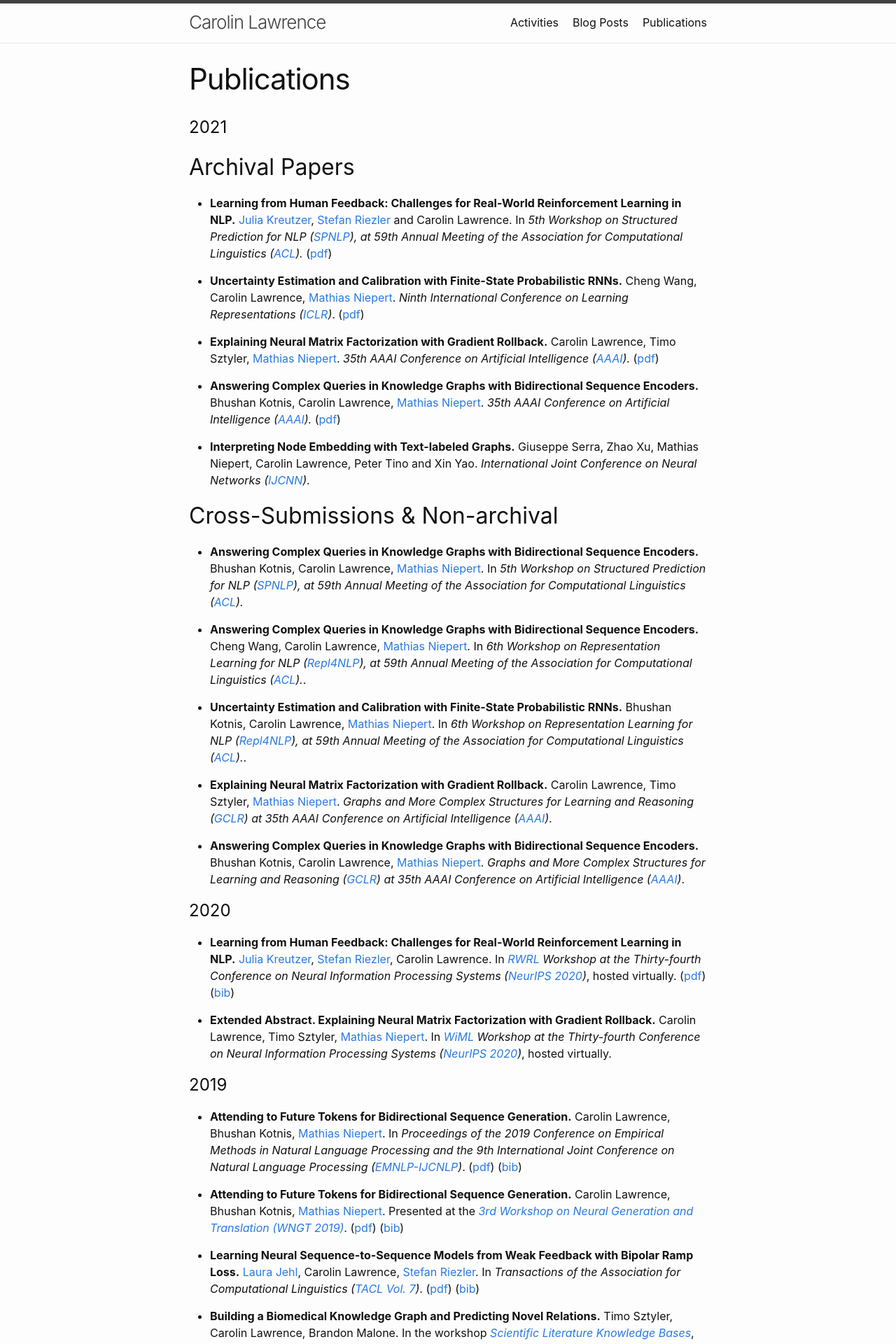
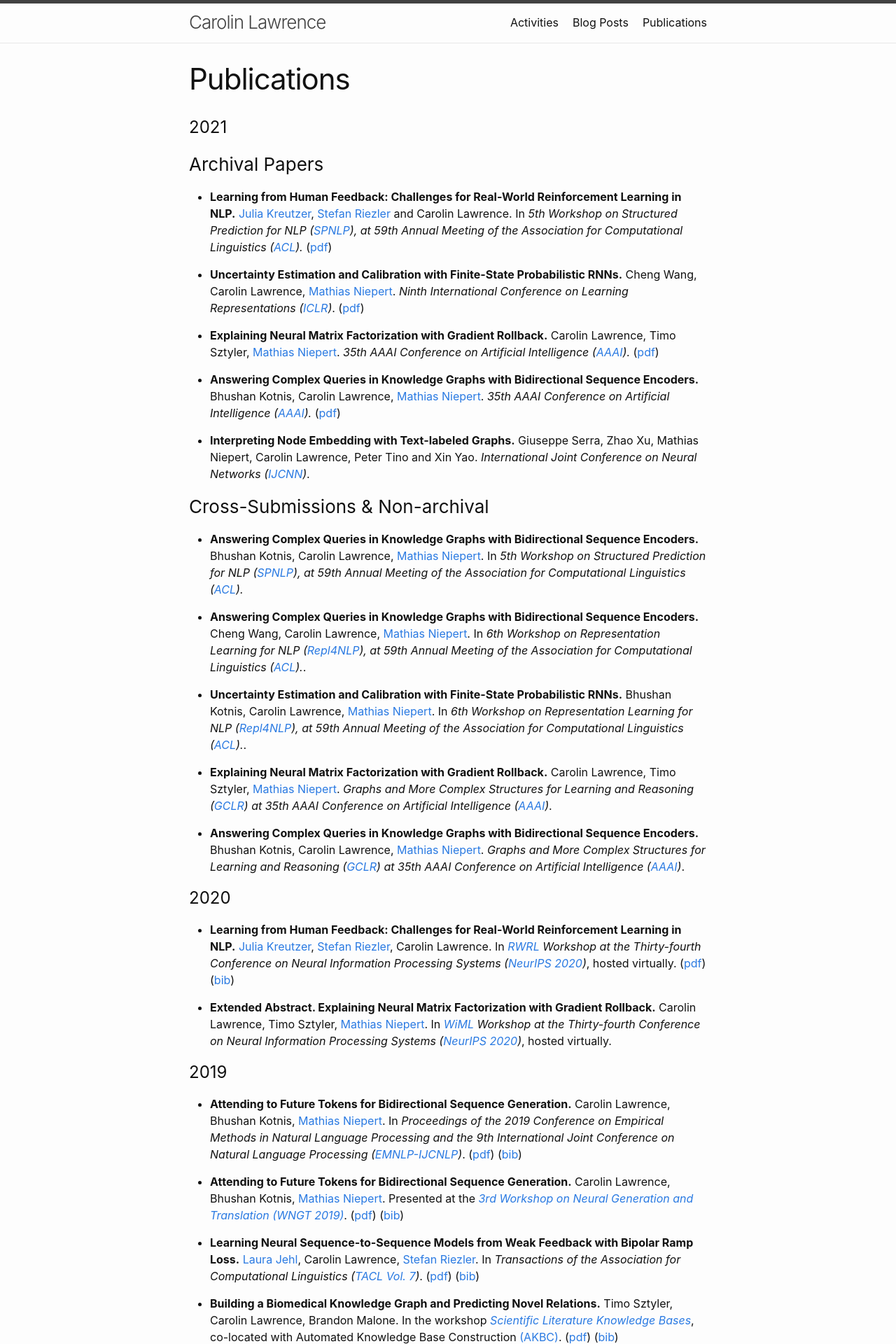
Before and after one commit to carolinlawrence/carolinlawrence.github.io, a Jekyll site: the page built from publications.markdown, in a window 1280 px wide. Shown: the top 1920 px of the page at 70% size. Built offline with Jekyll 4.4.1, drawn with Linux system fonts in a browser that asks for light colours.

```diff
--- a/publications.markdown
+++ b/publications.markdown
@@ -5,7 +5,7 @@ layout: page
 ---
 
 # 2021
-## Archival Papers
+### Archival Papers
 <ul>
 <p><li><b>Learning from Human Feedback: Challenges for Real-World Reinforcement Learning in NLP.</b> <a href="https://research.google/people/JuliaKreutzer/">Julia Kreutzer</a>, <a href='http://www.cl.uni-heidelberg.de/~riezler/'>Stefan Riezler</a> and Carolin Lawrence. In <i>5th Workshop on Structured Prediction for NLP (<a href="http://structuredprediction.github.io/SPNLP21">SPNLP</a>), at 59th Annual Meeting of the Association for Computational Linguistics (<a href="https://2021.aclweb.org/">ACL</a>).</i>  (<a href="https://arxiv.org/abs/2011.02511">pdf</a>)</li></p>
 <p><li><b>Uncertainty Estimation and Calibration with Finite-State Probabilistic RNNs.</b> Cheng Wang, Carolin Lawrence, <a href='http://www.matlog.net'>Mathias Niepert</a>. <i>Ninth International Conference on Learning Representations (<a href="https://iclr.cc/">ICLR</a>)</i>. (<a href="https://arxiv.org/abs/2011.12010">pdf</a>)</li></p>
@@ -14,7 +14,7 @@ layout: page
 <p><li><b>Interpreting Node Embedding with Text-labeled Graphs.</b> Giuseppe Serra, Zhao Xu, Mathias Niepert, Carolin Lawrence, Peter Tino and Xin Yao. <i>International Joint Conference on Neural Networks (<a href="https://www.ijcnn.org/">IJCNN</a>)</i>.</li></p>
 </ul>
 
-## Cross-Submissions & Non-archival
+### Cross-Submissions & Non-archival
 <ul>
 <p><li><b>Answering Complex Queries in Knowledge Graphs with Bidirectional Sequence Encoders.</b> Bhushan Kotnis, Carolin Lawrence, <a href='http://www.matlog.net'>Mathias Niepert</a>. In <i>5th Workshop on Structured Prediction for NLP (<a href="http://structuredprediction.github.io/SPNLP21">SPNLP</a>), at 59th Annual Meeting of the Association for Computational Linguistics (<a href="https://2021.aclweb.org/">ACL</a>).</i></li></p>
 <p><li><b>Answering Complex Queries in Knowledge Graphs with Bidirectional Sequence Encoders.</b> Cheng Wang, Carolin Lawrence, <a href='http://www.matlog.net'>Mathias Niepert</a>. In <i>6th Workshop on Representation Learning for NLP (<a href="https://sites.google.com/view/repl4nlp-2021/">Repl4NLP</a>), at 59th Annual Meeting of the Association for Computational Linguistics (<a href="https://2021.aclweb.org/">ACL</a>).</i>.</li></p>
```
